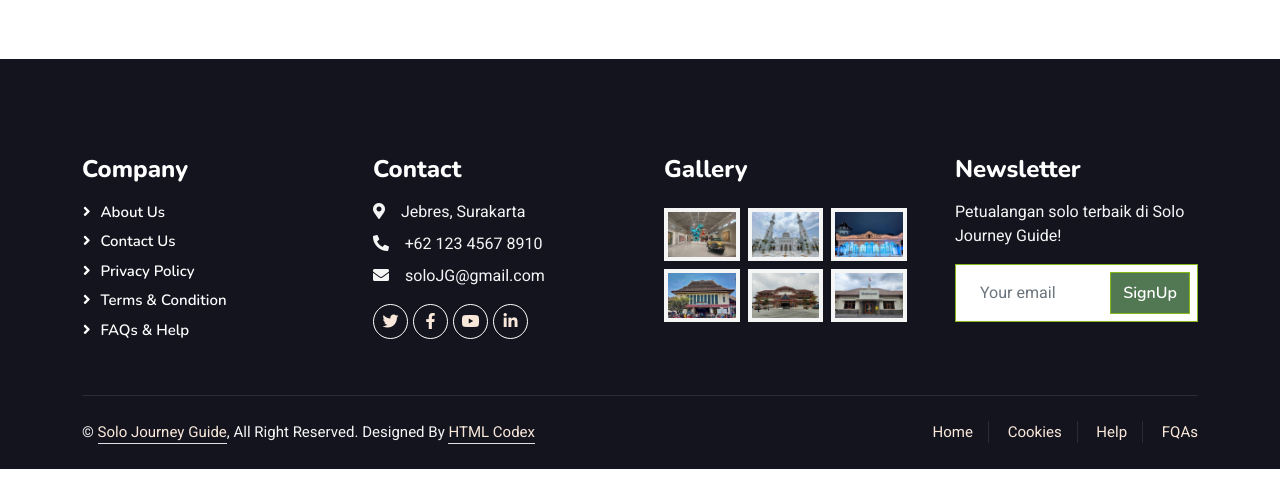
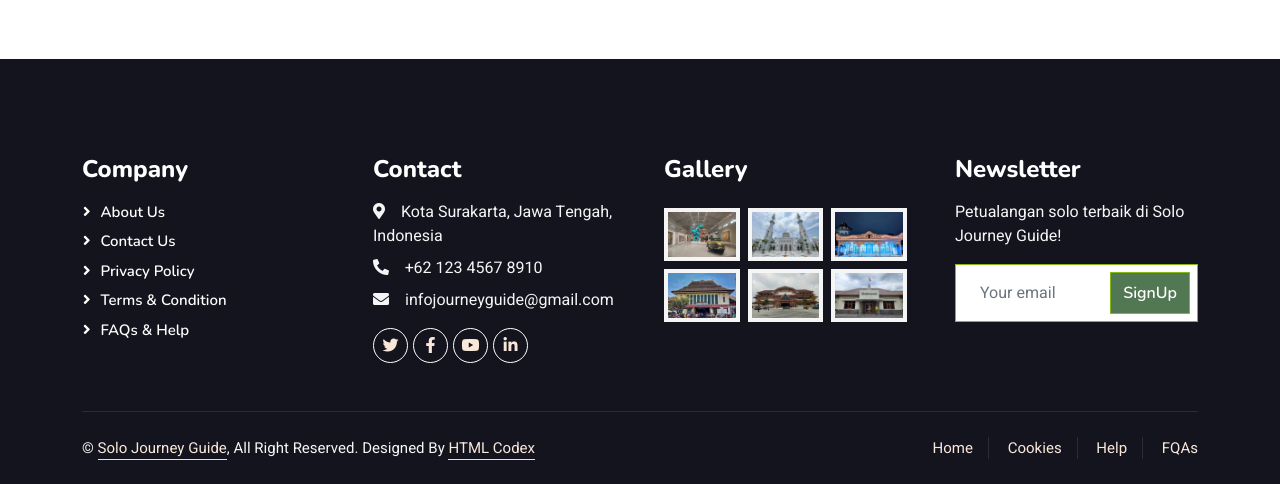
Before and after one commit to JamilatulMuyasaroh/Solo-Journey-Guide, a PHP site: page /contact.php in a window 1280 px wide. Shown: the part 1135-1619 px from the top of the page. Run offline with PHP 8.4, Linux system fonts and the light colour scheme; the visitor is signed in with stand-in values (Sample User, id 1); data that the repository does not hold is empty; some libraries are stand-ins or nearby versions.

Commit message:
Update
Signed-off-by: jamilatulmuyasaroh <jamilatulmuyasarohh@gmail.com>

```diff
--- a/404.php
+++ b/404.php
@@ -159,9 +159,9 @@ else{
                 </div>
                 <div class="col-lg-3 col-md-6">
                     <h4 class="text-white mb-3">Contact</h4>
-                    <p class="mb-2"><i class="fa fa-map-marker-alt me-3"></i>Jebres, Surakarta</p>
+                    <p class="mb-2"><i class="fa fa-map-marker-alt me-3"></i>Kota Surakarta, Jawa Tengah, Indonesia</p>
                     <p class="mb-2"><i class="fa fa-phone-alt me-3"></i>+62 123 4567 8910</p>
-                    <p class="mb-2"><i class="fa fa-envelope me-3"></i>soloJG@gmail.com</p>
+                    <p class="mb-2"><i class="fa fa-envelope me-3"></i>infojourneyguide@gmail.com</p>
                     <div class="d-flex pt-2">
                         <a class="btn btn-outline-light btn-social" href=""><i class="fab fa-twitter"></i></a>
                         <a class="btn btn-outline-light btn-social" href=""><i class="fab fa-facebook-f"></i></a>
--- a/about.php
+++ b/about.php
@@ -261,9 +261,9 @@ else{
                 </div>
                 <div class="col-lg-3 col-md-6">
                     <h4 class="text-white mb-3">Contact</h4>
-                    <p class="mb-2"><i class="fa fa-map-marker-alt me-3"></i>Jebres, Surakarta</p>
+                    <p class="mb-2"><i class="fa fa-map-marker-alt me-3"></i>Kota Surakarta, Jawa Tengah, Indonesia</p>
                     <p class="mb-2"><i class="fa fa-phone-alt me-3"></i>+62 123 4567 8910</p>
-                    <p class="mb-2"><i class="fa fa-envelope me-3"></i>soloJG@gmail.com</p>
+                    <p class="mb-2"><i class="fa fa-envelope me-3"></i>infojourneyguide@gmail.com</p>
                     <div class="d-flex pt-2">
                         <a class="btn btn-outline-light btn-social" href=""><i class="fab fa-twitter"></i></a>
                         <a class="btn btn-outline-light btn-social" href=""><i class="fab fa-facebook-f"></i></a>
--- a/booking.php
+++ b/booking.php
@@ -266,9 +266,9 @@ else{
                 </div>
                 <div class="col-lg-3 col-md-6">
                     <h4 class="text-white mb-3">Contact</h4>
-                    <p class="mb-2"><i class="fa fa-map-marker-alt me-3"></i>Jebres, Surakarta</p>
+                    <p class="mb-2"><i class="fa fa-map-marker-alt me-3"></i>Kota Surakarta, Jawa Tengah, Indonesia</p>
                     <p class="mb-2"><i class="fa fa-phone-alt me-3"></i>+62 123 4567 8910</p>
-                    <p class="mb-2"><i class="fa fa-envelope me-3"></i>soloJG@gmail.com</p>
+                    <p class="mb-2"><i class="fa fa-envelope me-3"></i>infojourneyguide@gmail.com</p>
                     <div class="d-flex pt-2">
                         <a class="btn btn-outline-light btn-social" href=""><i class="fab fa-twitter"></i></a>
                         <a class="btn btn-outline-light btn-social" href=""><i class="fab fa-facebook-f"></i></a>
--- a/contact.php
+++ b/contact.php
@@ -153,7 +153,7 @@ else{
                         </div>
                         <div class="ms-3">
                             <h5 style="color: #527853;">Mobile</h5>
-                            <p class="mb-0">+012 345 67890</p>
+                            <p class="mb-0">+62 123 4567 8910</p>
                         </div>
                     </div>
                     <div class="d-flex align-items-center">
@@ -225,9 +225,9 @@ else{
                 </div>
                 <div class="col-lg-3 col-md-6">
                     <h4 class="text-white mb-3">Contact</h4>
-                    <p class="mb-2"><i class="fa fa-map-marker-alt me-3"></i>Jebres, Surakarta</p>
+                    <p class="mb-2"><i class="fa fa-map-marker-alt me-3"></i>Kota Surakarta, Jawa Tengah, Indonesia</p>
                     <p class="mb-2"><i class="fa fa-phone-alt me-3"></i>+62 123 4567 8910</p>
-                    <p class="mb-2"><i class="fa fa-envelope me-3"></i>soloJG@gmail.com</p>
+                    <p class="mb-2"><i class="fa fa-envelope me-3"></i>infojourneyguide@gmail.com</p>
                     <div class="d-flex pt-2">
                         <a class="btn btn-outline-light btn-social" href=""><i class="fab fa-twitter"></i></a>
                         <a class="btn btn-outline-light btn-social" href=""><i class="fab fa-facebook-f"></i></a>
--- a/destination.php
+++ b/destination.php
@@ -187,9 +187,9 @@ else{
                 </div>
                 <div class="col-lg-3 col-md-6">
                     <h4 class="text-white mb-3">Contact</h4>
-                    <p class="mb-2"><i class="fa fa-map-marker-alt me-3"></i>Jebres, Surakarta</p>
+                    <p class="mb-2"><i class="fa fa-map-marker-alt me-3"></i>Kota Surakarta, Jawa Tengah, Indonesia</p>
                     <p class="mb-2"><i class="fa fa-phone-alt me-3"></i>+62 123 4567 8910</p>
-                    <p class="mb-2"><i class="fa fa-envelope me-3"></i>soloJG@gmail.com</p>
+                    <p class="mb-2"><i class="fa fa-envelope me-3"></i>infojourneyguide@gmail.com</p>
                     <div class="d-flex pt-2">
                         <a class="btn btn-outline-light btn-social" href=""><i class="fab fa-twitter"></i></a>
                         <a class="btn btn-outline-light btn-social" href=""><i class="fab fa-facebook-f"></i></a>
--- a/index.php
+++ b/index.php
@@ -1131,9 +1131,9 @@ else{
                 </div>
                 <div class="col-lg-3 col-md-6">
                     <h4 class="text-white mb-3">Contact</h4>
-                    <p class="mb-2"><i class="fa fa-map-marker-alt me-3"></i>Jebres, Surakarta</p>
+                    <p class="mb-2"><i class="fa fa-map-marker-alt me-3"></i>Kota Surakarta, Jawa Tengah, Indonesia</p>
                     <p class="mb-2"><i class="fa fa-phone-alt me-3"></i>+62 123 4567 8910</p>
-                    <p class="mb-2"><i class="fa fa-envelope me-3"></i>soloJG@gmail.com</p>
+                    <p class="mb-2"><i class="fa fa-envelope me-3"></i>infojourneyguide@gmail.com</p>
                     <div class="d-flex pt-2">
                         <a class="btn btn-outline-light btn-social" href=""><i class="fab fa-twitter"></i></a>
                         <a class="btn btn-outline-light btn-social" href=""><i class="fab fa-facebook-f"></i></a>
--- a/package.php
+++ b/package.php
@@ -727,9 +727,9 @@ else{
                 </div>
                 <div class="col-lg-3 col-md-6">
                     <h4 class="text-white mb-3">Contact</h4>
-                    <p class="mb-2"><i class="fa fa-map-marker-alt me-3"></i>Jebres, Surakarta</p>
+                    <p class="mb-2"><i class="fa fa-map-marker-alt me-3"></i>Kota Surakarta, Jawa Tengah, Indonesia</p>
                     <p class="mb-2"><i class="fa fa-phone-alt me-3"></i>+62 123 4567 8910</p>
-                    <p class="mb-2"><i class="fa fa-envelope me-3"></i>soloJG@gmail.com</p>
+                    <p class="mb-2"><i class="fa fa-envelope me-3"></i>infojourneyguide@gmail.com</p>
                     <div class="d-flex pt-2">
                         <a class="btn btn-outline-light btn-social" href=""><i class="fab fa-twitter"></i></a>
                         <a class="btn btn-outline-light btn-social" href=""><i class="fab fa-facebook-f"></i></a>
--- a/service.php
+++ b/service.php
@@ -229,9 +229,9 @@ else{
                 </div>
                 <div class="col-lg-3 col-md-6">
                     <h4 class="text-white mb-3">Contact</h4>
-                    <p class="mb-2"><i class="fa fa-map-marker-alt me-3"></i>Jebres, Surakarta</p>
+                    <p class="mb-2"><i class="fa fa-map-marker-alt me-3"></i>Kota Surakarta, Jawa Tengah, Indonesia</p>
                     <p class="mb-2"><i class="fa fa-phone-alt me-3"></i>+62 123 4567 8910</p>
-                    <p class="mb-2"><i class="fa fa-envelope me-3"></i>soloJG@gmail.com</p>
+                    <p class="mb-2"><i class="fa fa-envelope me-3"></i>infojourneyguide@gmail.com</p>
                     <div class="d-flex pt-2">
                         <a class="btn btn-outline-light btn-social" href=""><i class="fab fa-twitter"></i></a>
                         <a class="btn btn-outline-light btn-social" href=""><i class="fab fa-facebook-f"></i></a>
--- a/team.php
+++ b/team.php
@@ -207,9 +207,9 @@
                 </div>
                 <div class="col-lg-3 col-md-6">
                     <h4 class="text-white mb-3">Contact</h4>
-                    <p class="mb-2"><i class="fa fa-map-marker-alt me-3"></i>Jebres, Surakarta</p>
+                    <p class="mb-2"><i class="fa fa-map-marker-alt me-3"></i>Kota Surakarta, Jawa Tengah, Indonesia</p>
                     <p class="mb-2"><i class="fa fa-phone-alt me-3"></i>+62 123 4567 8910</p>
-                    <p class="mb-2"><i class="fa fa-envelope me-3"></i>soloJG@gmail.com</p>
+                    <p class="mb-2"><i class="fa fa-envelope me-3"></i>infojourneyguide@gmail.com</p>
                     <div class="d-flex pt-2">
                         <a class="btn btn-outline-light btn-social" href=""><i class="fab fa-twitter"></i></a>
                         <a class="btn btn-outline-light btn-social" href=""><i class="fab fa-facebook-f"></i></a>
--- a/testimonial.php
+++ b/testimonial.php
@@ -248,9 +248,9 @@ else{
                 </div>
                 <div class="col-lg-3 col-md-6">
                     <h4 class="text-white mb-3">Contact</h4>
-                    <p class="mb-2"><i class="fa fa-map-marker-alt me-3"></i>Jebres, Surakarta</p>
+                    <p class="mb-2"><i class="fa fa-map-marker-alt me-3"></i>Kota Surakarta, Jawa Tengah, Indonesia</p>
                     <p class="mb-2"><i class="fa fa-phone-alt me-3"></i>+62 123 4567 8910</p>
-                    <p class="mb-2"><i class="fa fa-envelope me-3"></i>soloJG@gmail.com</p>
+                    <p class="mb-2"><i class="fa fa-envelope me-3"></i>infojourneyguide@gmail.com</p>
                     <div class="d-flex pt-2">
                         <a class="btn btn-outline-light btn-social" href=""><i class="fab fa-twitter"></i></a>
                         <a class="btn btn-outline-light btn-social" href=""><i class="fab fa-facebook-f"></i></a>
```
